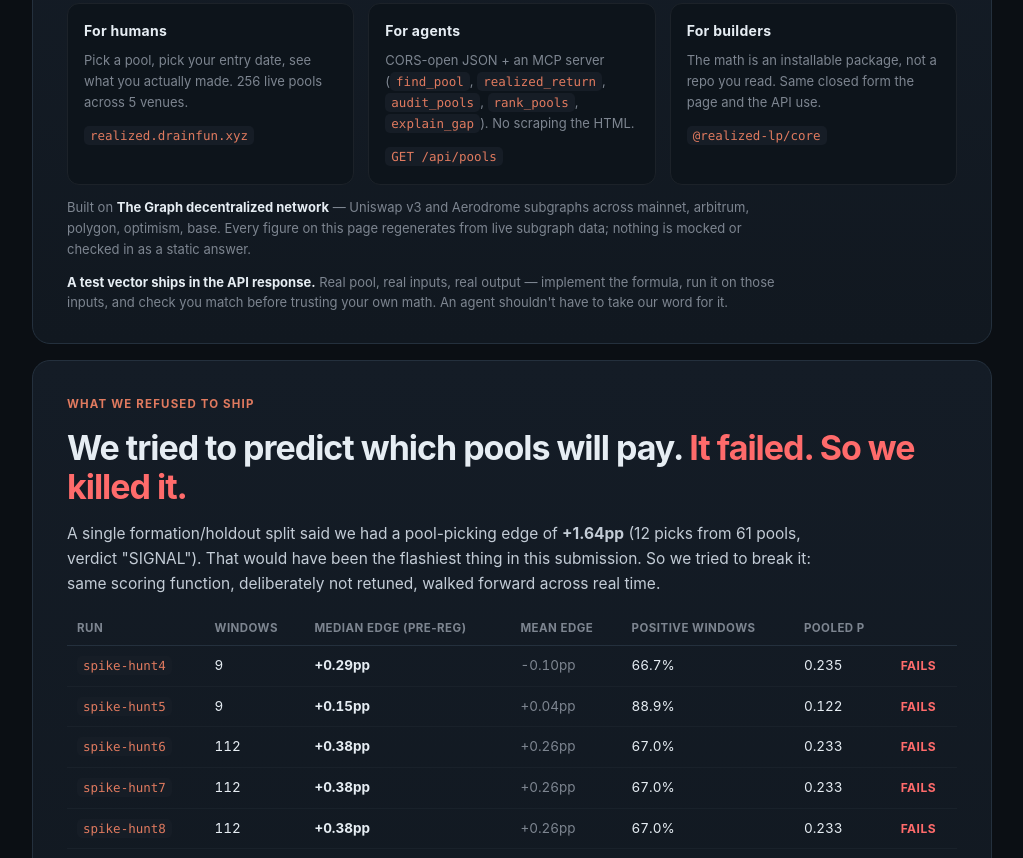
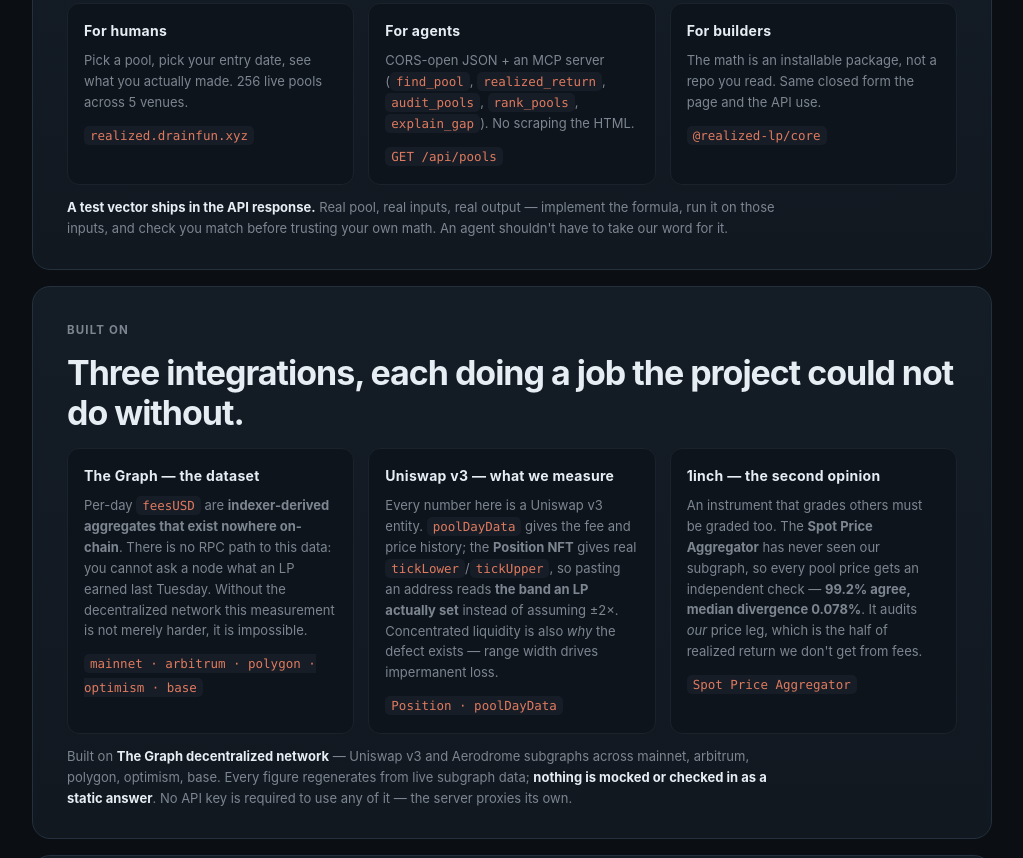
Before and after one commit to jiggy-cadence/realized, a website: page deck.html in a window 1280 px wide. Shown: the part 1504-2362 px from the top of the page, without its empty margins (128-1151 px from the left). Drawn offline with Linux system fonts and the light colour scheme.

Commit message:
Built on: name all three integrations as jobs, not logos
Uniswap was doing the most work and getting the least credit on the deck --
present only as a pool label and inside a subgraph list, so it read as a data
source rather than the thing every entity on the site comes from.

Each of the three now states the job it does and why the project could not
exist without it: The Graph supplies per-day feesUSD that exist nowhere
on-chain (no RPC path), Uniswap v3 supplies poolDayData plus the Position NFT
tick bounds that let us read a real range instead of assuming +/-2x, and
1inch independently audits our price leg (99.2% agree, median divergence
0.078%) because an instrument that grades others must be graded too.

Caught while writing it: I typed pricecheck.agreePct/medianDivergencePct from
memory; the real keys are agreementPct/medianAbsDivergencePct. Verified
against the file before building rather than shipping a broken slide.

```diff
--- a/deck.html
+++ b/deck.html
@@ -151,8 +151,30 @@ code{font-family:ui-monospace,SFMono-Regular,Menlo,monospace;font-size:12.5px;co
       <code>@realized-lp/core</code>
     </div>
   </div>
-  <p class="note">Built on <b>The Graph decentralized network</b> — Uniswap v3 and Aerodrome subgraphs across mainnet, arbitrum, polygon, optimism, base. Every figure on this page regenerates from live subgraph data; nothing is mocked or checked in as a static answer.</p>
   <p class="note"><b>A test vector ships in the API response.</b> Real pool, real inputs, real output — implement the formula, run it on those inputs, and check you match before trusting your own math. An agent shouldn't have to take our word for it.</p>
+</section>
+
+<section class="slide" id="s4b">
+  <div class="kicker">Built on</div>
+  <h2>Three integrations, each doing a job the project could not do without.</h2>
+  <div class="cols">
+    <div class="col">
+      <h3>The Graph — the dataset</h3>
+      <p>Per-day <code>feesUSD</code> are <b>indexer-derived aggregates that exist nowhere on-chain</b>. There is no RPC path to this data: you cannot ask a node what an LP earned last Tuesday. Without the decentralized network this measurement is not merely harder, it is impossible.</p>
+      <code>mainnet · arbitrum · polygon · optimism · base</code>
+    </div>
+    <div class="col">
+      <h3>Uniswap v3 — what we measure</h3>
+      <p>Every number here is a Uniswap v3 entity. <code>poolDayData</code> gives the fee and price history; the <b>Position NFT</b> gives real <code>tickLower</code>/<code>tickUpper</code>, so pasting an address reads <b>the band an LP actually set</b> instead of assuming ±2×. Concentrated liquidity is also <i>why</i> the defect exists — range width drives impermanent loss.</p>
+      <code>Position · poolDayData</code>
+    </div>
+    <div class="col">
+      <h3>1inch — the second opinion</h3>
+      <p>An instrument that grades others must be graded too. The <b>Spot Price Aggregator</b> has never seen our subgraph, so every pool price gets an independent check — <b>99.2% agree, median divergence 0.078%</b>. It audits <i>our</i> price leg, which is the half of realized return we don't get from fees.</p>
+      <code>Spot Price Aggregator</code>
+    </div>
+  </div>
+  <p class="note">Built on <b>The Graph decentralized network</b> — Uniswap v3 and Aerodrome subgraphs across mainnet, arbitrum, polygon, optimism, base. Every figure regenerates from live subgraph data; <b>nothing is mocked or checked in as a static answer</b>. No API key is required to use any of it — the server proxies its own.</p>
 </section>
 
 <section class="slide" id="s5">
@@ -218,6 +240,6 @@ code{font-family:ui-monospace,SFMono-Regular,Menlo,monospace;font-size:12.5px;co
     <a href="/SKILL.md">SKILL.md</a>
   </div>
   <p class="note">ETHOnline 2026 · The Graph — AI Tooling / AI Use Case. Built on the decentralized network across mainnet, arbitrum, polygon, optimism, base. Live corpus: 32.7% of measured pools currently advertise a positive APR while realizing a negative return.</p>
-  <p class="note dim">Deck generated 2026-09-11 00:07 UTC from the same data files that serve the API. If a number here disagrees with the API, the API is right and this page is stale — rebuild with <code>node scripts/build-deck.js</code>.</p>
+  <p class="note dim">Deck generated 2026-09-11 01:39 UTC from the same data files that serve the API. If a number here disagrees with the API, the API is right and this page is stale — rebuild with <code>node scripts/build-deck.js</code>.</p>
 </section>
 </div></body></html>
```
Also changed, not shown: scripts/build-deck.js (+27 -1 lines).
